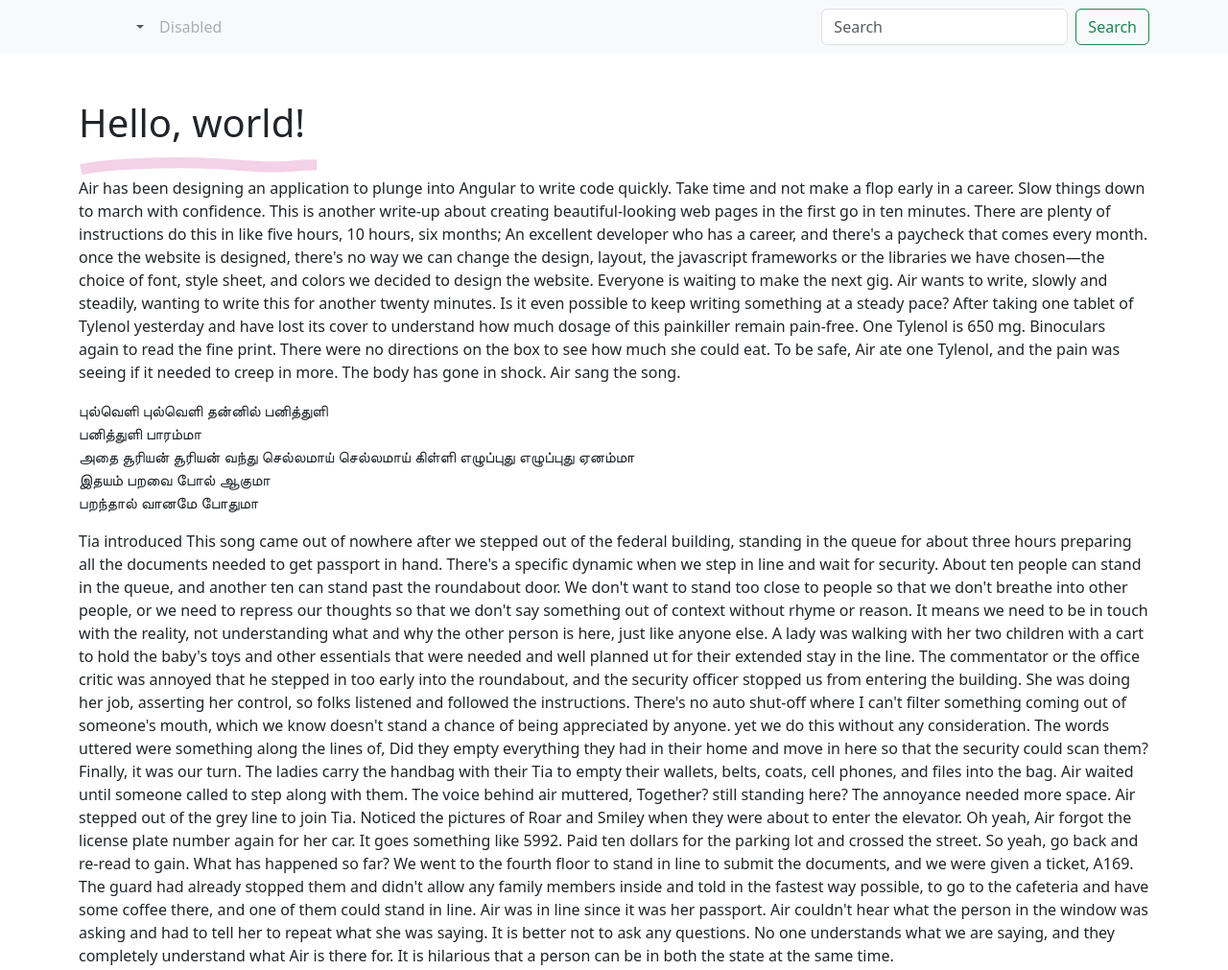
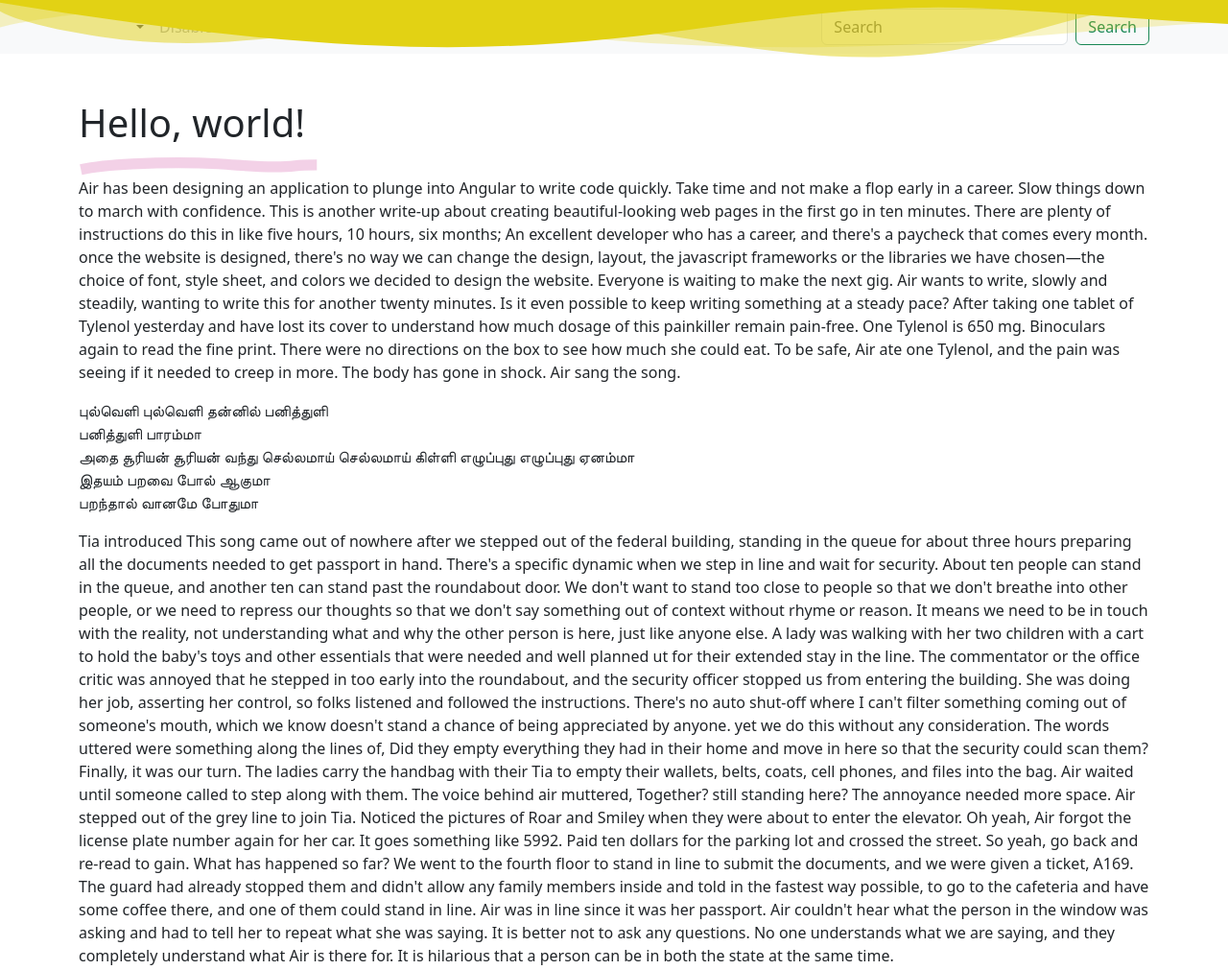
Before and after one commit to lingpri/html_css_preview, a plain HTML site: page index.html in a window 1280 px wide. Shown: the top 1011 px of the page at 96% size. Drawn offline with nearby package versions, Linux system fonts and the light colour scheme; a script that the page names is missing.

Commit message:
Update styles.css
experimental

```diff
--- a/styles.css
+++ b/styles.css
@@ -1,21 +1,69 @@
-.custom-shape-divider-bottom-1694291207 {
+
+
+.custom-shape-divider-top-1694326235 {
     position: absolute;
-    bottom: 0;
+    top: 0;
     left: 0;
     width: 100%;
     overflow: hidden;
     line-height: 0;
-    transform: rotate(180deg);
 }
 
-.custom-shape-divider-bottom-1694291207 svg {
+.custom-shape-divider-top-1694326235 svg {
     position: relative;
     display: block;
-    width: calc(186% + 1.3px);
-    height: 253px;
+    width: calc(161% + 1.3px);
+    height: 65px;
     transform: rotateY(180deg);
 }
 
-.custom-shape-divider-bottom-1694291207 .shape-fill {
-    fill: #5C3939;
+.custom-shape-divider-top-1694326235 .shape-fill {
+    fill: #E2D214;
 }
+
+/* .ripple {
+    width: 0;
+    height: 0;
+    position: absolute;
+    top: 50%;
+    left: 50%;
+    transform: translateX(-50%) translateY(-50%) scale(1);
+    border-radius: 50%;
+    z-index: 4;
+    animation: pulse 4s infinite;
+    transition-timing-function: cubic-bezier(0.250, 0.460, 0.450, 0.940);
+  }
+
+  .inner-ripple {
+    background-color: rgba(#2679ED, 0.5);
+    width: 100px;
+    height: 100px;
+  }
+
+  .middle-ripple {
+    background-color: rgba(#2679ED, 0.25);
+    width: 200px;
+    height: 200px;
+    animation-delay: 0.35s;
+  }
+
+  .outer-ripple {
+    background-color: rgba(#2679ED, 0.15);
+    width: 350px;
+    height: 350px;
+    animation-delay: 0.75s;
+  }
+
+  @keyframes pulse {
+    0% {
+      opacity: 0;
+      transform: scale(1) translateX(-50%) translateY(-50%);
+    }
+    30% {
+      opacity: 0.5;
+    }
+    100% {
+      transform: scale(1.5) translateX(-33.3%) translateY(-33.3%);
+      opacity: 0;
+    }
+  } */
```
